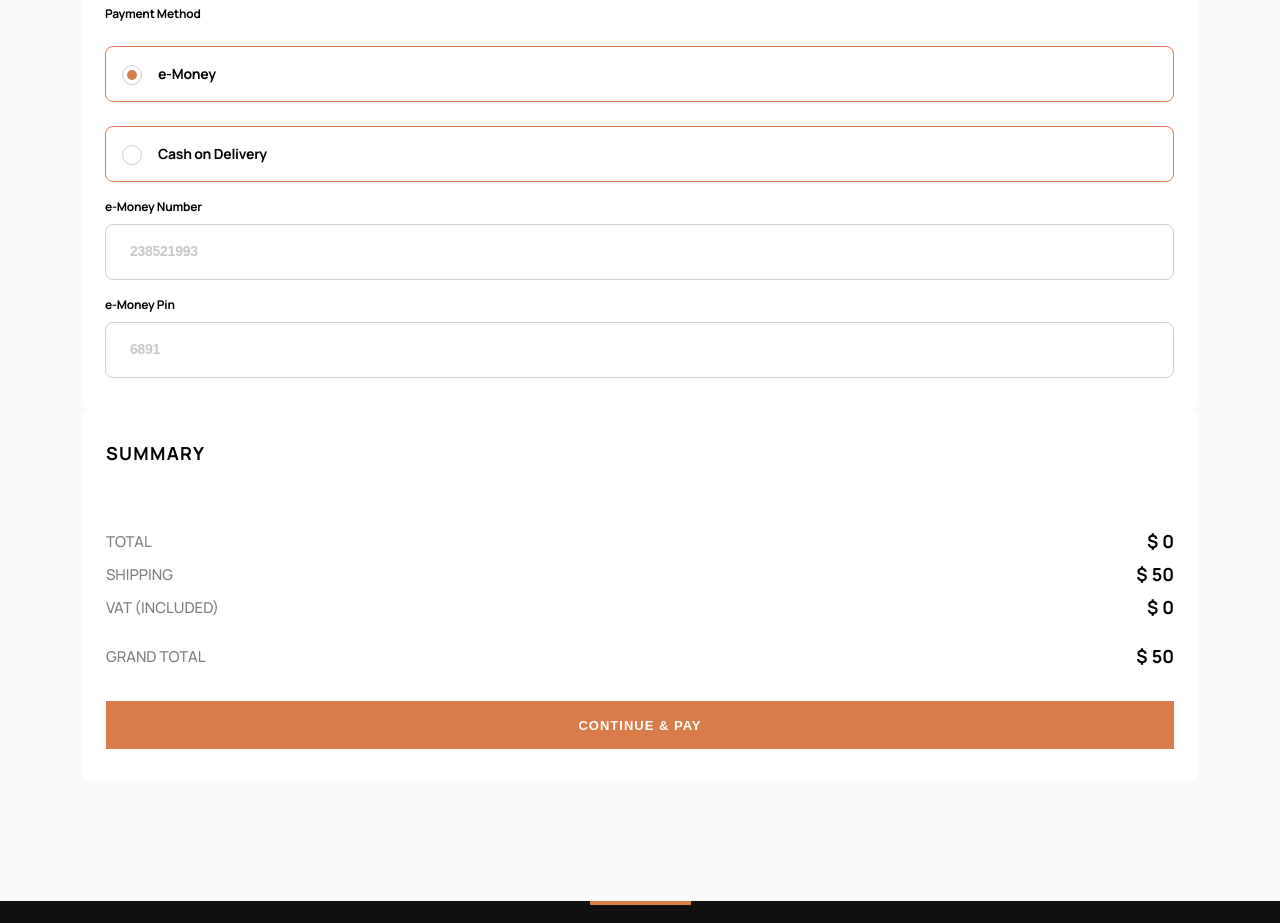
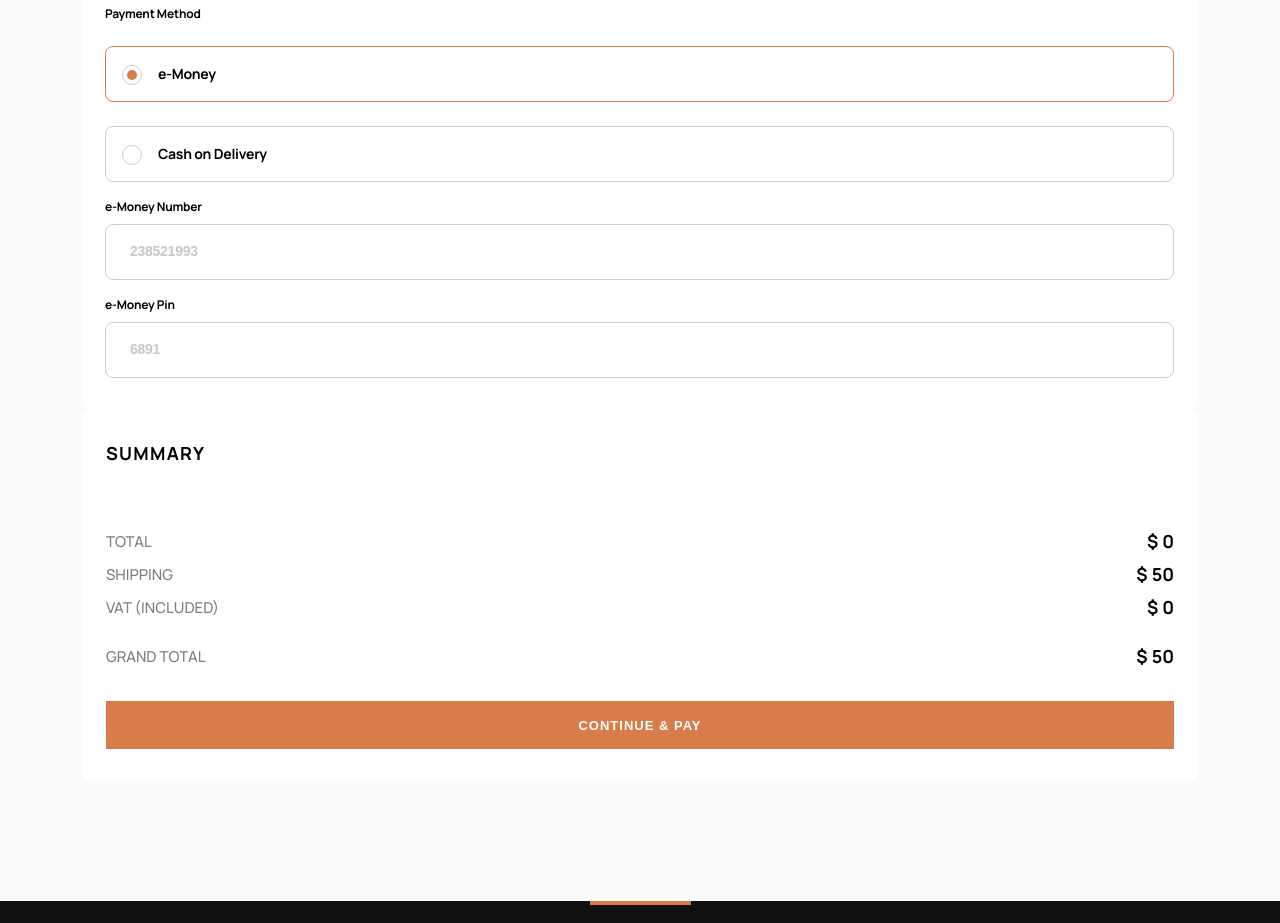
Before and after one commit to GIGAKLIBADZE/audiophile-ecommerce-website, a React (Vite) app: page /checkout in a window 1280 px wide. Shown: the part 1100-2023 px from the top of the page. Built offline with nearby package versions, Linux system fonts and the light colour scheme.

Commit message:
add the dynamic styles for payment method divs based on checking

```diff
--- a/src/components/checkout/checkoutStyles.tsx
+++ b/src/components/checkout/checkoutStyles.tsx
@@ -86,10 +86,10 @@ export const ShippingDetailPart = styled(BillingDetailsPart)``;
 
 export const PaymentDetailsDetailPart = styled(BillingDetailsPart)``;
 
-export const PaymentMethod = styled.div`
+export const PaymentMethod = styled.div<{ $checked: boolean }>`
   height: 5.6rem;
   border-radius: 8px;
-  border: solid 1px #d87d4a;
+  border: solid 0.1rem ${({ $checked }) => ($checked ? "#d87d4a" : "#cfcfcf")};
   background-color: #fff;
   padding-top: 1.8rem;
   padding-bottom: 1.9rem;
--- a/src/pages/Checkout.tsx
+++ b/src/pages/Checkout.tsx
@@ -62,7 +62,6 @@ const Checkout: React.FC = () => {
       email: yup.string().email("Wrong format!").required("Email is required!"),
       phone: yup
         .string()
-
         .required("Phone is required!")
         .matches(
           /^\+?[0-9]{1,3}[-\s.]?(\(?\d{1,4}\)?)[-\s.]?\d{1,4}([-\s.]?\d{1,9}){1,2}$/,
@@ -241,7 +240,7 @@ const Checkout: React.FC = () => {
               <div>
                 <PaymentDetailsDetailPart>
                   <PaymentMethodTitle>Payment Method</PaymentMethodTitle>
-                  <PaymentMethod>
+                  <PaymentMethod $checked={paymentMethod === "e-Money"}>
                     <div>
                       <input
                         type="radio"
@@ -252,7 +251,9 @@ const Checkout: React.FC = () => {
                     </div>
                     <PaymentMethodText>e-Money</PaymentMethodText>
                   </PaymentMethod>
-                  <PaymentMethod>
+                  <PaymentMethod
+                    $checked={paymentMethod === "Cash on Delivery"}
+                  >
                     <div>
                       <input
                         type="radio"
```
